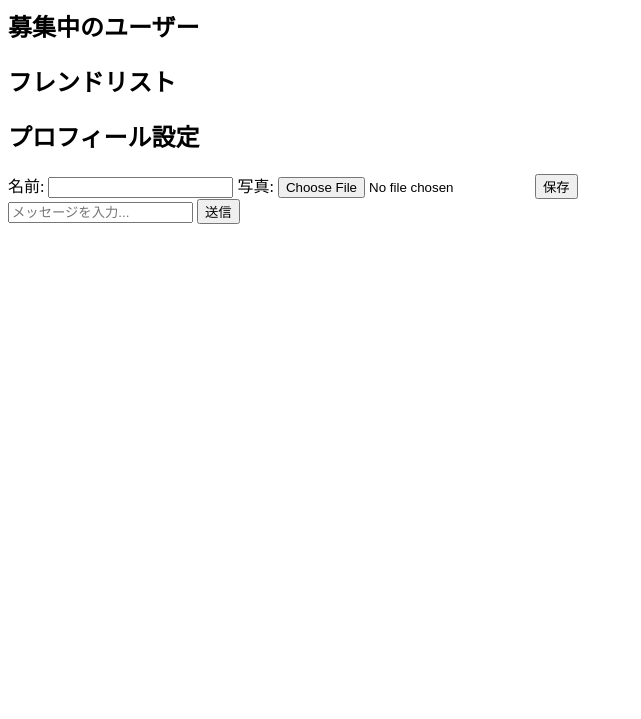
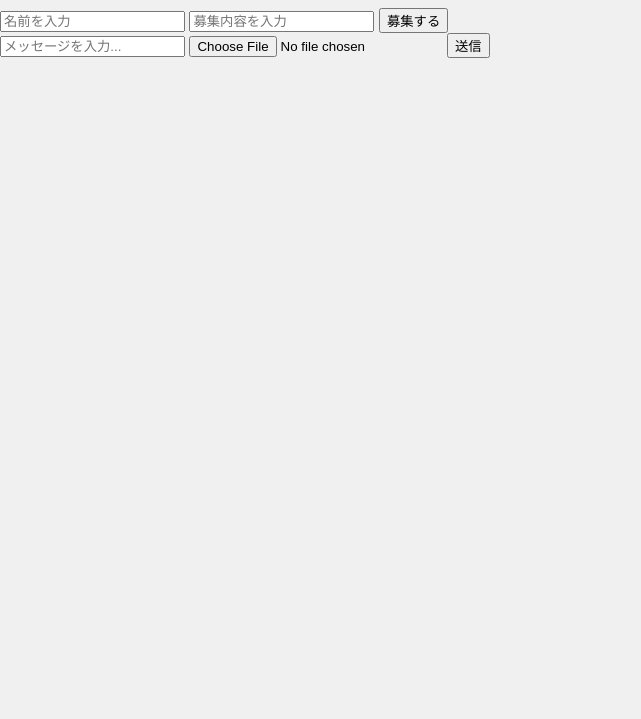
Before and after one commit to h24376990-ai/anon, a plain HTML site: page index.html in a window 1280 px wide. Shown: the part 81-800 px from the top of the page, without its empty margins (0-641 px from the left). Drawn offline with Linux system fonts and the light colour scheme.

Commit message:
Update index.html

```diff
--- a/index.html
+++ b/index.html
@@ -1,56 +1,35 @@
 <!DOCTYPE html>
 <html lang="ja">
 <head>
-    <meta charset="UTF-8">
-    <meta name="viewport" content="width=device-width, initial-scale=1.0">
-    <title>ひまチャット</title>
-    <link rel="stylesheet" href="style.css">
+  <meta charset="UTF-8">
+  <meta name="viewport" content="width=device-width, initial-scale=1.0">
+  <title>ひまチャット</title>
+  <link rel="stylesheet" href="styles.css"> <!-- CSSファイルをリンク -->
 </head>
 <body>
-    <div class="container">
-        <!-- タイトル -->
-        <div class="header">
-            <h1>ひまチャット</h1>
-        </div>
+  <h1>ひまチャット</h1>
 
-        <!-- 募集欄 -->
-        <div class="recruitment-board">
-            <h2>募集中のユーザー</h2>
-            <ul id="recruitmentList">
-                <!-- 募集内容がここに表示される -->
-            </ul>
-        </div>
+  <!-- 名前入力 -->
+  <input type="text" id="username-input" placeholder="名前を入力" />
 
-        <!-- フレンドリスト -->
-        <div class="friend-list">
-            <h2>フレンドリスト</h2>
-            <ul id="friendList">
-                <!-- フレンドリストがここに表示される -->
-            </ul>
-        </div>
+  <!-- 募集入力 -->
+  <input type="text" id="recruit-input" placeholder="募集内容を入力" />
+  <button id="recruit-button">募集する</button>
 
-        <!-- プロフィール設定フォーム -->
-        <div class="profile-settings">
-            <h2>プロフィール設定</h2>
-            <form id="profileForm">
-                <label for="name">名前:</label>
-                <input type="text" id="name" name="name" required>
+  <!-- 個人チャット -->
+  <div class="chat-container">
+    <div class="messages" id="messages"></div> <!-- メッセージ表示エリア -->
+    <input type="text" id="message-input" placeholder="メッセージを入力..." />
+    <input type="file" id="image-input" accept="image/*" />
+    <button id="send-button">送信</button>
+  </div>
 
-                <label for="photo">写真:</label>
-                <input type="file" id="photo" name="photo" accept="image/*" required>
+  <!-- Firebase SDK -->
+  <script src="https://www.gstatic.com/firebasejs/9.23.0/firebase-app-compat.js"></script>
+  <script src="https://www.gstatic.com/firebasejs/9.23.0/firebase-firestore-compat.js"></script>
+  <script src="https://www.gstatic.com/firebasejs/9.23.0/firebase-storage-compat.js"></script>
 
-                <button type="submit">保存</button>
-            </form>
-        </div>
-
-        <!-- メッセージ入力 -->
-        <div class="chat-input">
-            <input type="text" id="messageInput" placeholder="メッセージを入力..." />
-            <button id="sendButton">送信</button>
-        </div>
-    </div>
-
-    <script src="firebase.js"></script>
-    <script src="script.js"></script>
+  <!-- チャット処理 -->
+  <script src="script.js"></script>
 </body>
 </html>
```
